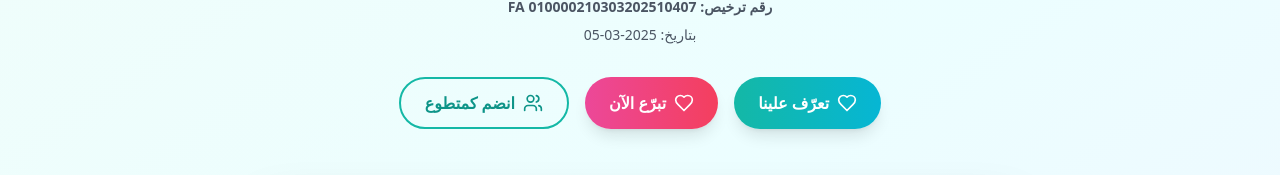
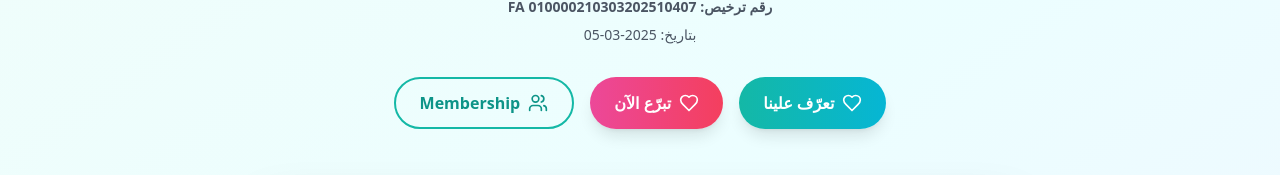
Before and after one commit to SidiM2024/aoun-sand, a React (Vite) app: page / in a window 1280 px wide. Shown: the part 227-402 px from the top of the page. Built offline with nearby package versions, Linux system fonts and the light colour scheme.

Commit message:
Update Hero.tsx

```diff
--- a/src/components/Hero.tsx
+++ b/src/components/Hero.tsx
@@ -31,9 +31,10 @@ export const Hero = () => {
               <Heart className="w-5 h-5" />
               {t.hero.donateNow}
             </Link>
-            <Link to="/volunteer" className="btn-outline flex items-center gap-2">
+            {/* زر Membership الجديد */}
+            <Link to="/membership" className="btn-outline flex items-center gap-2">
               <Users className="w-5 h-5" />
-              {t.hero.joinVolunteer}
+              {t.hero.membership || "Membership"}
             </Link>
           </div>
 
```
